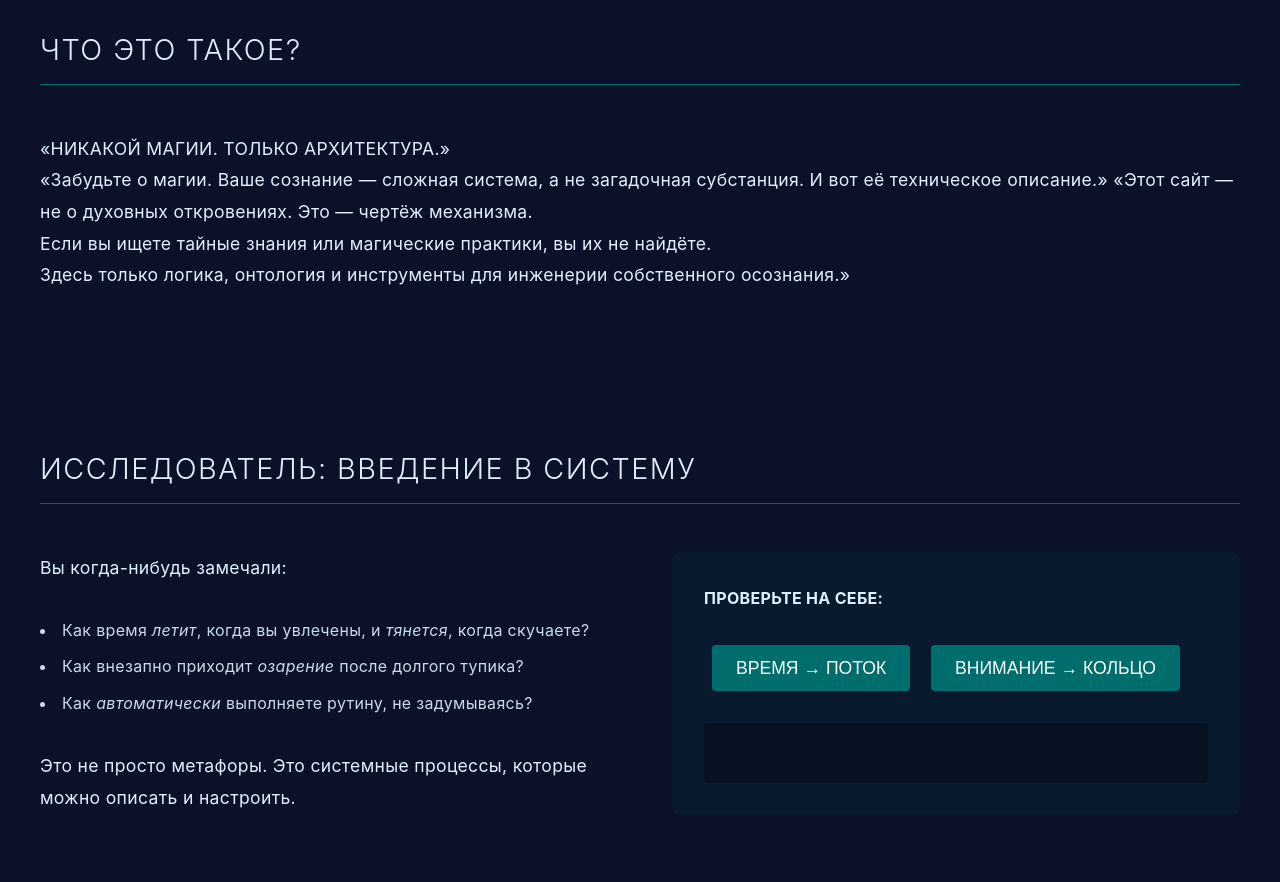
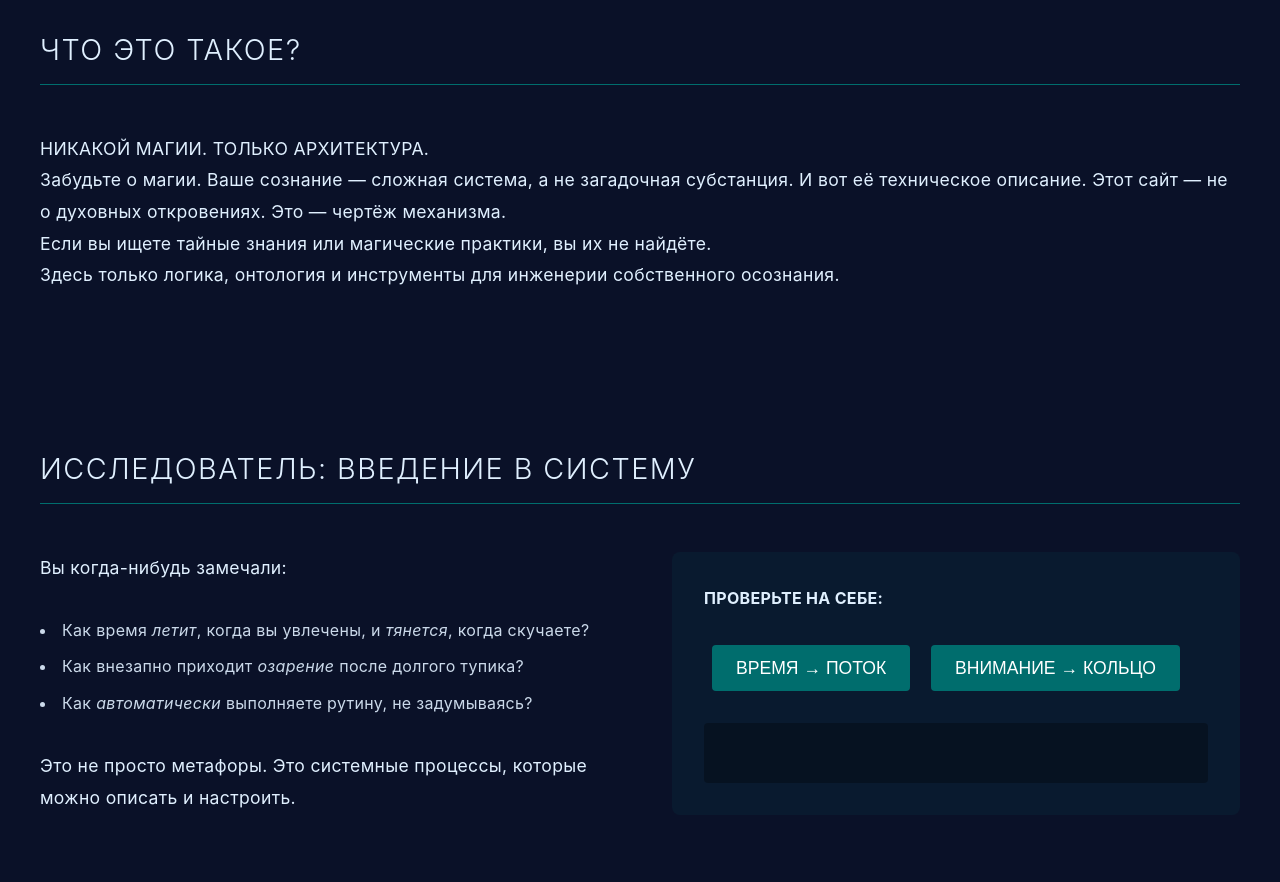
Before and after one commit to RacoonRockett/Theory, a plain HTML site: page index.html in a window 1280 px wide. Shown: the part 840-1722 px from the top of the page. Drawn offline with Linux system fonts and the light colour scheme.

Commit message:
Update index.html

```diff
--- a/index.html
+++ b/index.html
@@ -458,9 +458,9 @@ Ubuntu, Cantarell, 'Helvetica Neue', sans-serif;
 	<section id="investigator" class="container" style="padding: 4rem 0; opacity: 1;
 transform: none;">
 		<h2>ЧТО ЭТО ТАКОЕ?</h2>
-		<p>«НИКАКОЙ МАГИИ. ТОЛЬКО АРХИТЕКТУРА.»<br>
-«Забудьте о магии. Ваше сознание — сложная система, а не загадочная субстанция. И вот её техническое описание.»
-«Этот сайт — не о духовных откровениях. Это — чертёж механизма.<br> Если вы ищете тайные знания или магические практики, вы их не найдёте.<br> Здесь только логика, онтология и инструменты для инженерии собственного осознания.»</p>
+		<p>НИКАКОЙ МАГИИ. ТОЛЬКО АРХИТЕКТУРА.<br>
+Забудьте о магии. Ваше сознание — сложная система, а не загадочная субстанция. И вот её техническое описание.
+Этот сайт — не о духовных откровениях. Это — чертёж механизма.<br> Если вы ищете тайные знания или магические практики, вы их не найдёте.<br> Здесь только логика, онтология и инструменты для инженерии собственного осознания.</p>
 
 	</section>
     <section id="investigator" class="container" style="padding: 4rem 0; opacity: 1;
```
